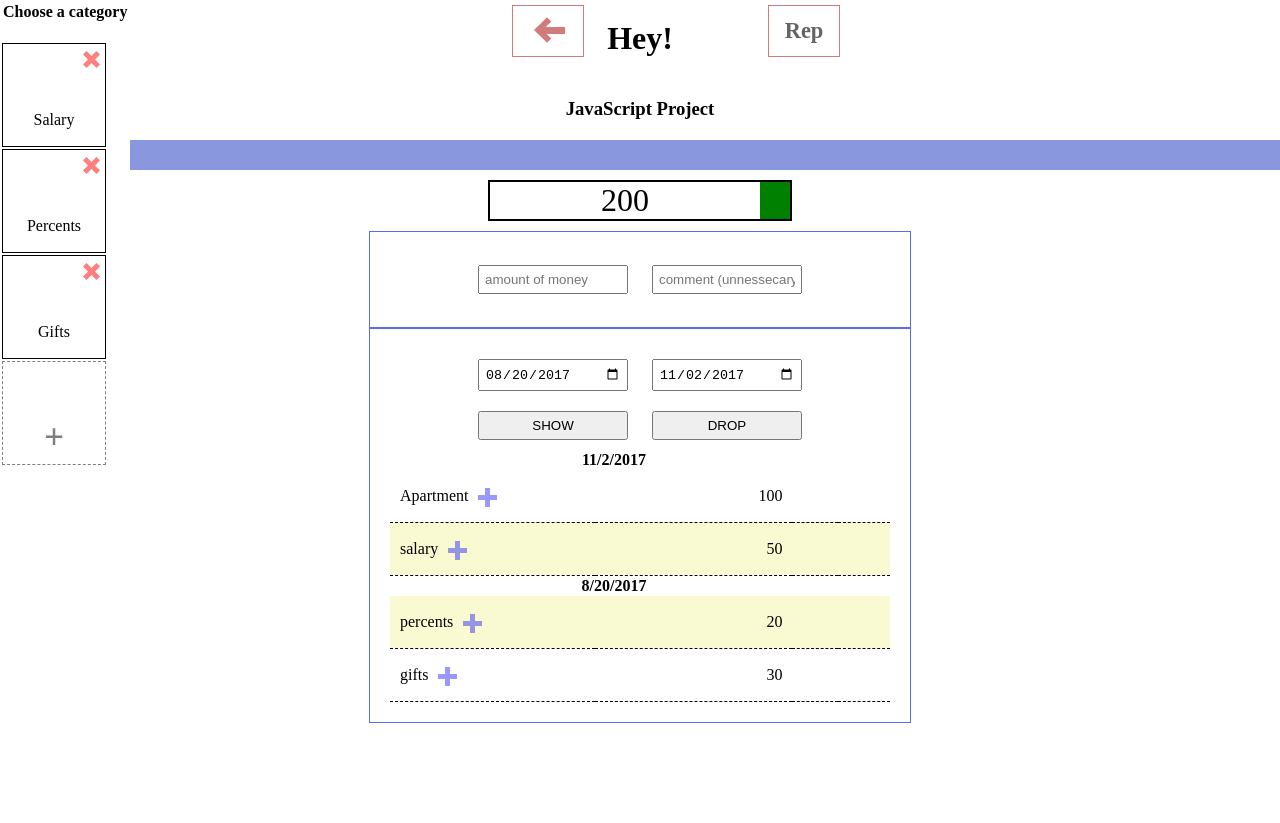
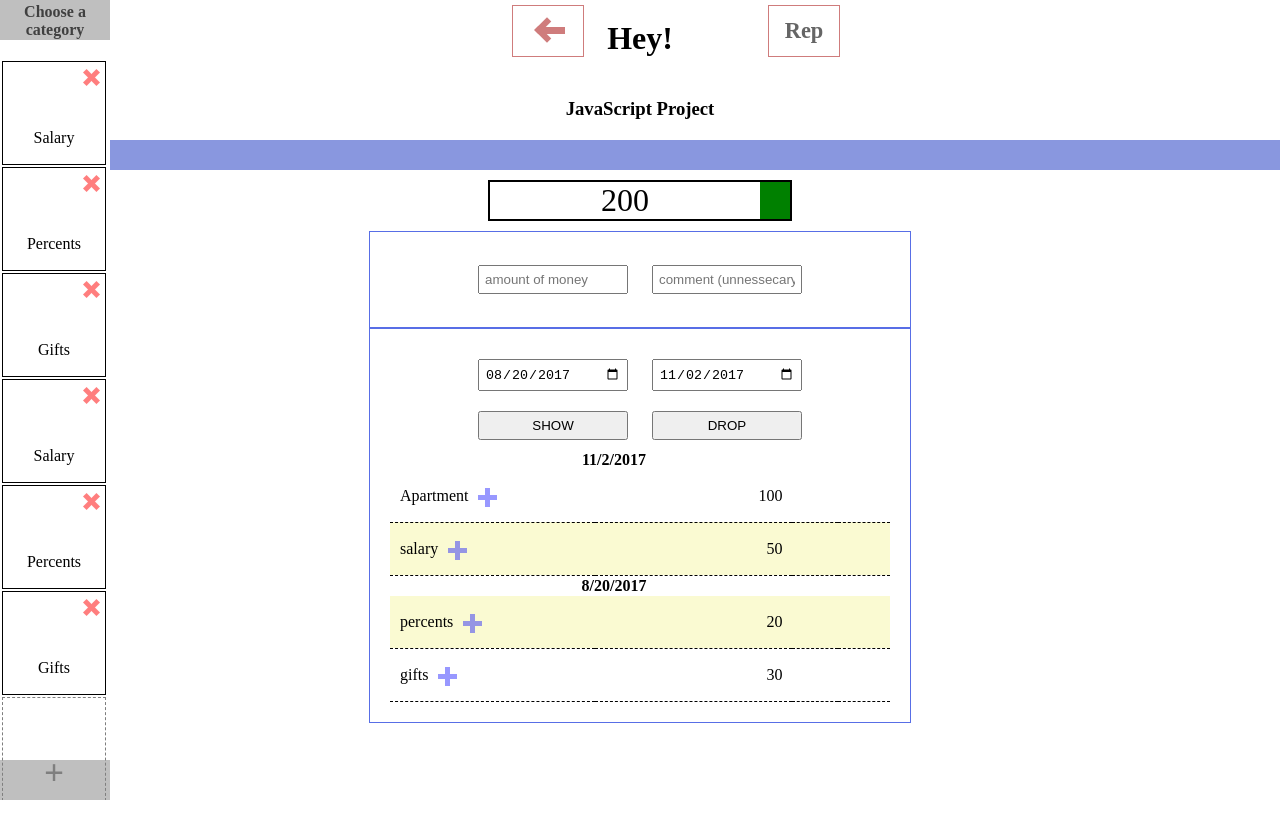
Before and after one commit to SokolAlexander/js-try, a website: page index.html in a window 1280 px wide. Drawn offline with Linux system fonts and the light colour scheme.

Commit message:
added arrows for categs, also categs are fixed now.

```diff
--- a/components/app/app.js
+++ b/components/app/app.js
@@ -29,13 +29,13 @@
 
 
 			//setting all the categs and data (temp)
-			this.dataIn = [{category: 'Apartment', amount: 100, comment: 'test', sign: 1, date: new Date('2017.11.02')},
-						  {category: 'salary', amount: 50, comment: 'test', sign: 1, date: new Date('2017.11.02')},
-						  {category: 'percents', amount: 20, comment: 'test', sign: 1, date: new Date('2017.08.20')},
-						  {category: 'gifts', amount: 30, comment: 'test', sign: 1, date: new Date('2017.08.20')},];
+			this.dataIn = [{category: 'Apartment', amount: 100, comment: 'test', date: new Date('2017.11.02')},
+						  {category: 'salary', amount: 50, comment: 'test', date: new Date('2017.11.02')},
+						  {category: 'percents', amount: 20, comment: 'test', date: new Date('2017.08.20')},
+						  {category: 'gifts', amount: 30, comment: 'test', date: new Date('2017.08.20')},];
 			this.dataOut = [];
-			this.categs = ['Car', 'Food', 'Clothes'];
-			this.categsIn = ['Salary', 'Percents', 'Gifts'];
+			this.categs = ['Car', 'Food', 'Clothes', 'Car', 'Food', 'Clothes'];
+			this.categsIn = ['Salary', 'Percents', 'Gifts', 'Salary', 'Percents', 'Gifts'];
 
 			//creating all js elements and rendering
 			this.menuIn = new Menu(this.$menuEl, this.dataIn);
--- a/components/categories/categories.css
+++ b/components/categories/categories.css
@@ -18,7 +18,10 @@
 }
 
 .categories {
-    position: absolute;
+    position: fixed;
+    height: 100%;
+    width: 110px;
+    overflow: hidden;
     top: 0;
     z-index: 100;
     background-color: white;
@@ -89,3 +92,26 @@
     cursor: pointer;
     background: lightblue;
 }
+
+.categ-arrow {
+    position: fixed;
+    background: grey;
+    width: 110px;
+    height: 40px;
+    opacity: 0.5;
+    cursor: pointer;
+    z-index: 100;
+}
+
+.categ-arrow:active {
+    transform: scale(0.9);
+    transform-origin: 50% 50%;
+}
+
+.arrow-up {
+    top: 0px;
+}
+
+.arrow-down {
+    bottom: 0px;
+}
--- a/components/categories/categories.js
+++ b/components/categories/categories.js
@@ -16,7 +16,7 @@
         constructor($el, categs, lr) {
             this.$el = $el;
 			this._lr = lr;
-			this.moveRight();
+			//this.moveRight();
 
 			this.categs = categs;
 
@@ -27,9 +27,9 @@
 		*Render a table of categories
 		*/
         render() {
-            this.$el.innerHTML = `<table><th>Choose a category</th>
+            this.$el.innerHTML = `<table><div class='categ-arrow arrow-up left' data-direction='-1'></div><th>Choose a category</th>
 			${this._getList()}
-			<tr><td class='js-add'>+</td></tr></table>`;
+			<tr><td class='js-add'>+</td></tr><div class='categ-arrow arrow-down left' data-direction='1'></div></table>`;
 		}
 
 		/**
@@ -39,6 +39,11 @@
 		moveRight() {
 			this.$el.classList.add(this._lr ? 'left' : 'right-hidden');
 			this.$el.classList.remove(this._lr ? 'left-hidden' : 'right');
+
+			this.$el.querySelector('.arrow-up').classList.add('left');
+			this.$el.querySelector('.arrow-up').classList.remove('right');
+			this.$el.querySelector('.arrow-down').classList.add('left');
+			this.$el.querySelector('.arrow-down').classList.remove('right');
 			return false;
 		}
 
@@ -49,6 +54,11 @@
 		moveLeft() {
 			this.$el.classList.add(this._lr ? 'left-hidden' : 'right');
 			this.$el.classList.remove(this._lr ? 'left' : 'right-hidden');
+
+			this.$el.querySelector('.arrow-up').classList.add('right');
+			this.$el.querySelector('.arrow-up').classList.remove('left');
+			this.$el.querySelector('.arrow-down').classList.add('right');
+			this.$el.querySelector('.arrow-down').classList.remove('left');
 			return true;
 		}
 
@@ -76,13 +86,15 @@
 			if (e.target.classList.contains('js-add')) {
 				this.addCategory()
 				} else if (e.target.classList.contains('delete-cat')) {
-					//console.log(e.target.parentNode.innerHTML);
 					this.deleteCat(e.target.parentNode);
 						} else if (e.target.tagName === "TD") {
 						let category = this._getCategName(e.target);
 						let pickCategory = new CustomEvent('pickCategory',
 							{bubbles: true, detail: {category: category}});
-						this.$el.dispatchEvent(pickCategory)};
+						this.$el.dispatchEvent(pickCategory)
+					} else if (e.target.classList.contains('categ-arrow')){
+						this.$el.scrollBy(0, 100*(parseInt(e.target.dataset.direction)));
+					};
 		}
 
 		/**
--- a/components/report/report.js
+++ b/components/report/report.js
@@ -49,7 +49,7 @@
 		 * @param {number} percent
 		 * @returns {number}
 		 */
-		_getDegrees(percents) {
+		_getDegrees(percent) {
 			return 360*percent + 90;
 		}
 
```
